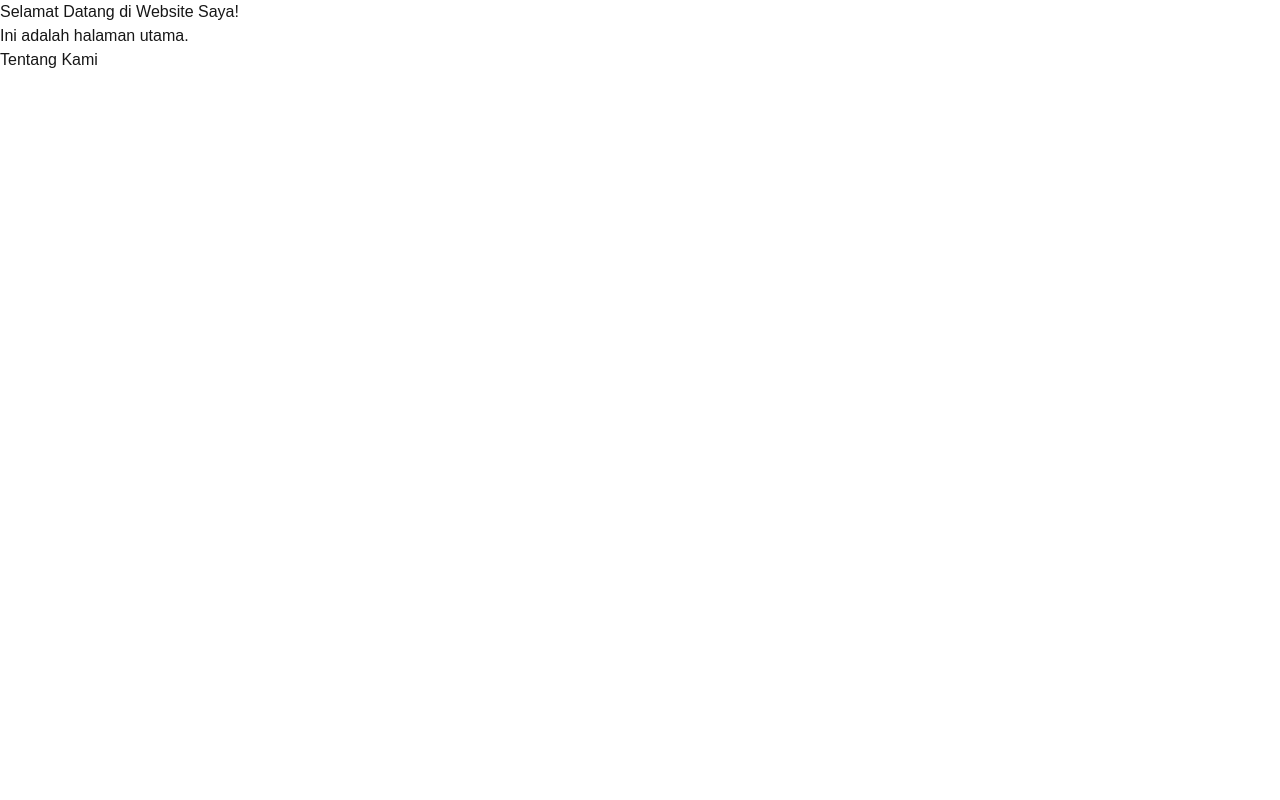
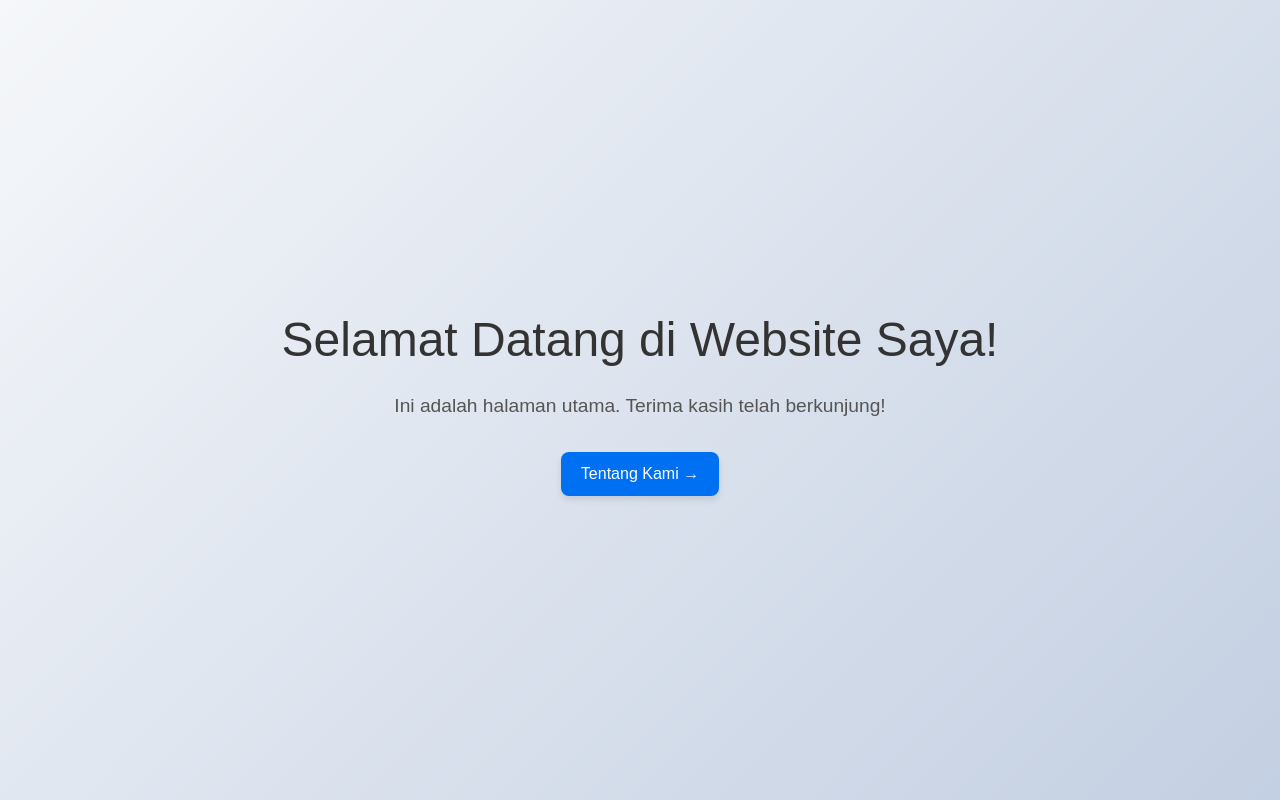
Before and after one commit to sandradevia/Pemrograman-Berbasis-Framework, a Next.js app in the folder jobsheet-3/next-js/: page / in a window 1280 px wide. Built offline with nearby package versions, Linux system fonts and the light colour scheme.

Commit message:
Editing Frontend

```diff
--- a/jobsheet-3/next-js/pages/index.tsx
+++ b/jobsheet-3/next-js/pages/index.tsx
@@ -2,11 +2,35 @@ import Link from 'next/link';
 
 const HomePage = () => {
   return (
-    <div>
-      <h1>Selamat Datang di Website Saya!</h1>
-      <p>Ini adalah halaman utama.</p>
-      <Link href="/about">
-        Tentang Kami
+    <div style={{
+      minHeight: '100vh',
+      display: 'flex',
+      flexDirection: 'column',
+      justifyContent: 'center',
+      alignItems: 'center',
+      background: 'linear-gradient(135deg, #f5f7fa 0%, #c3cfe2 100%)',
+      fontFamily: 'Arial, sans-serif',
+      textAlign: 'center',
+      padding: '20px'
+    }}>
+      <h1 style={{ fontSize: '3rem', marginBottom: '1rem', color: '#333' }}>
+        Selamat Datang di Website Saya!
+      </h1>
+      <p style={{ fontSize: '1.2rem', marginBottom: '2rem', color: '#555' }}>
+        Ini adalah halaman utama. Terima kasih telah berkunjung!
+      </p>
+      <Link href="/about" legacyBehavior>
+        <a style={{
+          textDecoration: 'none',
+          backgroundColor: '#0070f3',
+          color: '#fff',
+          padding: '10px 20px',
+          borderRadius: '8px',
+          fontSize: '1rem',
+          boxShadow: '0 4px 6px rgba(0, 0, 0, 0.1)'
+        }}>
+          Tentang Kami →
+        </a>
       </Link>
     </div>
   );
```
